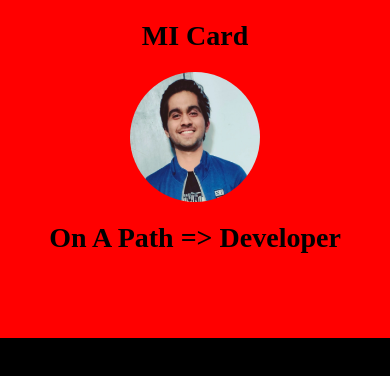
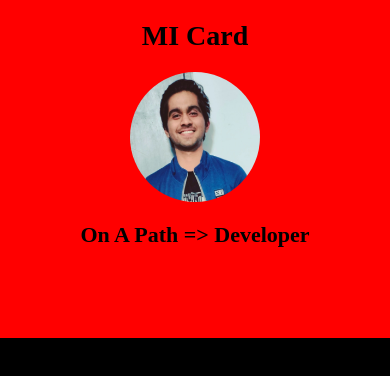
Before and after one commit to D-Coder135/IDCard_App_React-Native, a React Native app: screen / in a window 390 px wide. Shown: the top 376 px of the page. Built offline with nearby package versions, Linux system fonts and the light colour scheme.

Commit message:
update the fontSize property for the Text tag

```diff
--- a/App.js
+++ b/App.js
@@ -9,7 +9,7 @@ export default function App() {
       <View style = {styles.profile}>
         <Text style = {{marginTop: 20, marginBottom: 20, fontSize: 28, fontWeight: 'bold', fontFamily: 'aerial'}}>MI Card</Text>
       <Image style = {styles.pic} source = {require('./assets/pic.png')}/>
-      <Text style = {{marginTop: 20, marginBottom: 20, fontSize: 28, fontWeight: 'bold', fontFamily: 'aerial'}}>On A Path => Developer</Text>
+      <Text style = {{marginTop: 20, marginBottom: 20, fontSize: 22, fontWeight: 'bold', fontFamily: 'aerial'}}>On A Path => Developer</Text>
       </View>
 
       <View style = {styles.details}></View>
```
